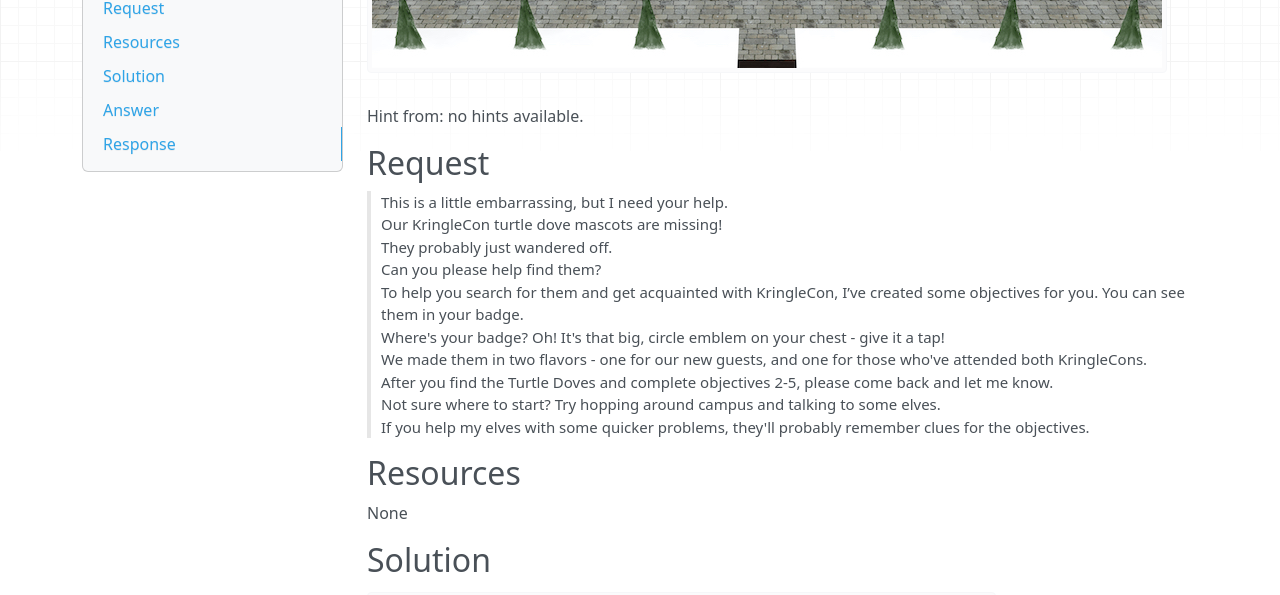
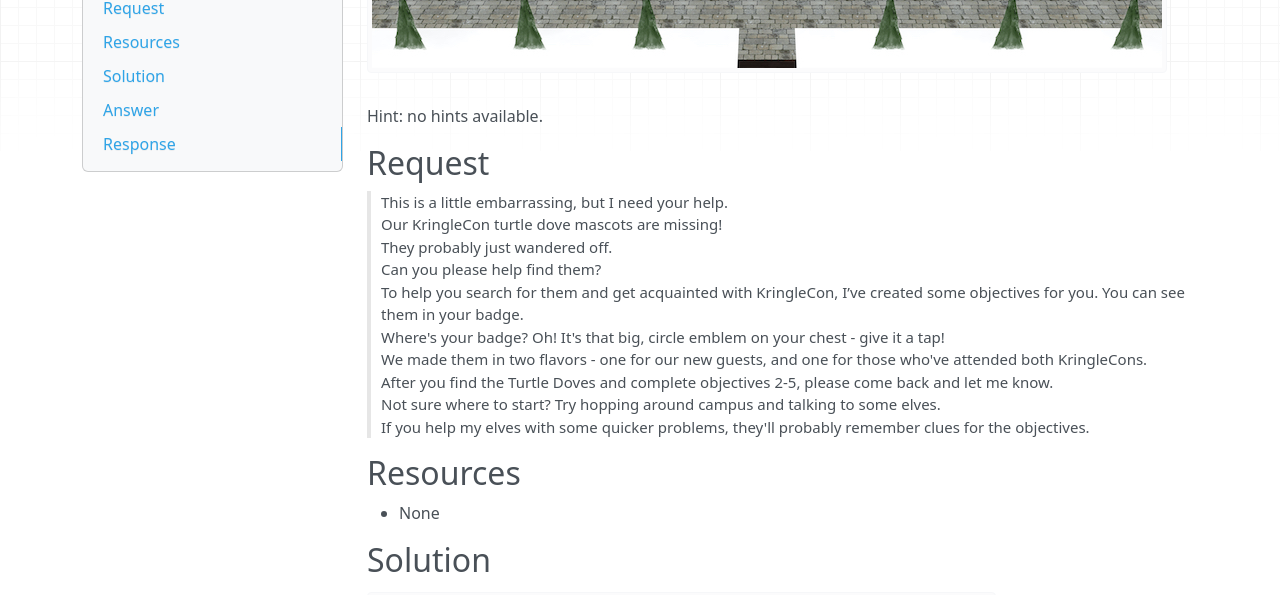
Before and after one commit to crahan/HolidayHackChallenge2019, an MkDocs documentation site: the page built from docs/challenges/c1.md, in a window 1280 px wide and 900 px high, scrolled down 349 px. Shown: the part 155-750 px from the top of the window. Built offline with MkDocs 1.6.1, drawn with Linux system fonts in a browser that asks for light colours; nearby versions of some CDN libraries; a style sheet for code colours, icons or effects is not loaded.

Commit message:
c1 updates

```diff
--- a/docs/challenges/c1.md
+++ b/docs/challenges/c1.md
@@ -1,7 +1,7 @@
 # Talk to Santa & Find the Turtle Doves
-![Santa](../img/challenges/c1/screenshot1.jpg)
+![Santa](../img/challenges/c1/c1_1.jpg)
 
-Hint from: no hints available.
+Hint: no hints available.
 
 ## Request
 > This is a little embarrassing, but I need your help.
@@ -16,10 +16,10 @@
 > If you help my elves with some quicker problems, they'll probably remember clues for the objectives.
 
 ## Resources
-None
+- None
 
 ## Solution
-![Michael and Jane](../img/challenges/c1/screenshot2.png)
+![Michael and Jane](../img/challenges/c1/c1_2.png)
 
 This objective, together with *Talk to Santa in the Quad*, doesn't require any answers to be submitted as it's there to set the stage, point you in the right direction, and ensure you visit all areas of Elf University. To complete objective 0 and to learn more about the missing doves talk to Santa in the Quad. Once you've located the doves near the Student Union fireplace and complete objectives 2-5 objective 1 will be marked as completed and Santa will continue the conversation as indicated in the [response section](#response) below.
 
```
Also changed, not shown: docs/img/challenges/c1/c1_1.jpg (renamed from docs/img/challenges/c1/screenshot1.jpg), docs/img/challenges/c1/c1_2.png (renamed from docs/img/challenges/c1/screenshot2.png).
